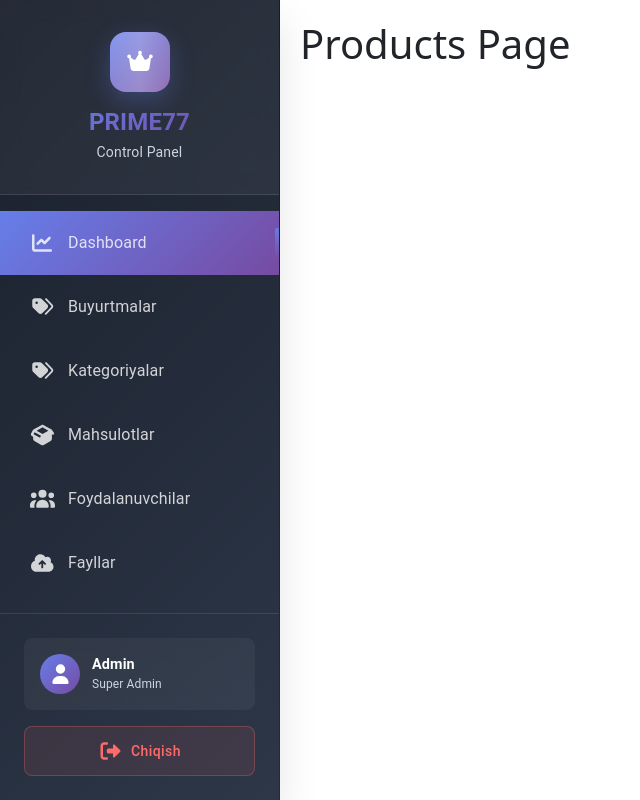
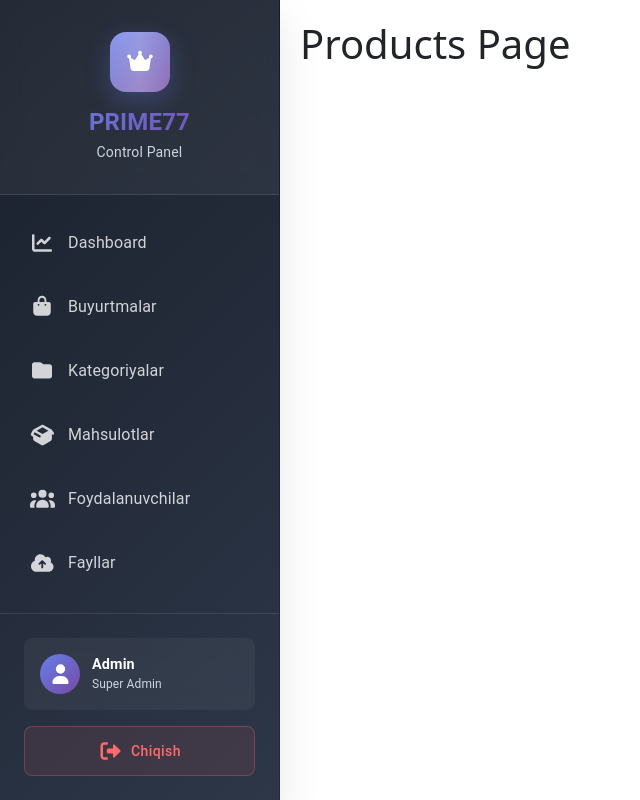
Before and after one commit to suhrob-qalandarov/prime-web-admin, a React (Create React App) app: page /products in a window 1280 px wide. Shown: the whole page, without its empty margins (0-640 px from the left). Built offline with nearby package versions, Linux system fonts and the light colour scheme.

Commit message:
Update icons for Orders and Categories links in page-links constants

```diff
--- a/src/constants/page-links.js
+++ b/src/constants/page-links.js
@@ -1,10 +1,10 @@
-import {faBoxOpen, faChartLine, faCloudUploadAlt, faTags, faUsers} from "@fortawesome/free-solid-svg-icons";
+import { faChartLine, faShoppingBag, faFolder, faBoxOpen, faUsers, faCloudUploadAlt } from "@fortawesome/free-solid-svg-icons";
 
 export const links = [
-    { text: 'Dashboard', icon: faChartLine, href: '/dashboard', active: true },
-    { text: 'Buyurtmalar', icon: faTags, href: '/orders' },
-    { text: 'Kategoriyalar', icon: faTags, href: '/categories' },
+    { text: 'Dashboard', icon: faChartLine, href: '/dashboard' },
+    { text: 'Buyurtmalar', icon: faShoppingBag, href: '/orders' },
+    { text: 'Kategoriyalar', icon: faFolder, href: '/categories' },
     { text: 'Mahsulotlar', icon: faBoxOpen, href: '/products' },
     { text: 'Foydalanuvchilar', icon: faUsers, href: '/users' },
     { text: 'Fayllar', icon: faCloudUploadAlt, href: '/files' },
-]
+];
```
